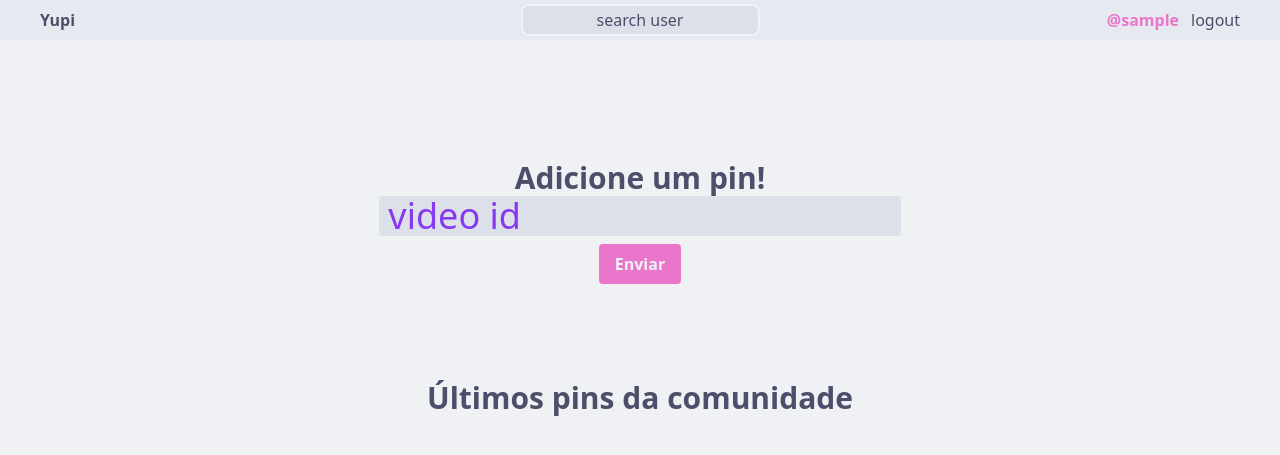
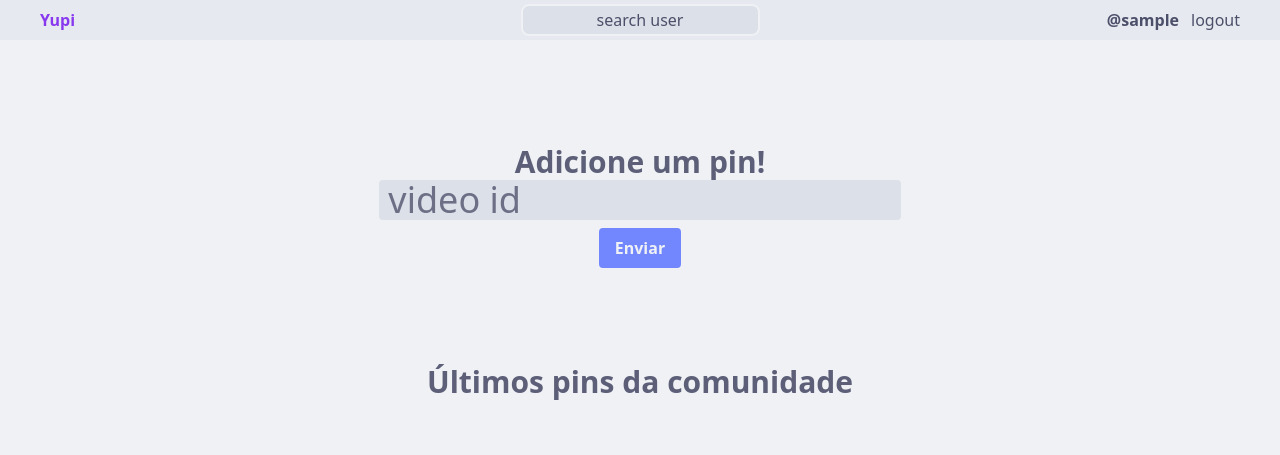
Before and after one commit to rommuloifrn/yupi, a Django app: page / in a window 1280 px wide. Shown: the top 455 px of the page. Run offline with Django 5.2, Linux system fonts and the light colour scheme; the visitor is signed in with stand-in values (Sample User, id 1); data that the repository does not hold is empty.

Commit message:
feat: changed some colors

```diff
--- a/core/static/core/tailwind_output.css
+++ b/core/static/core/tailwind_output.css
@@ -606,7 +606,7 @@ video {
   --tw-ring-shadow: var(--tw-ring-inset) 0 0 0 calc(3px + var(--tw-ring-offset-width)) var(--tw-ring-color);
   box-shadow: var(--tw-ring-offset-shadow), var(--tw-ring-shadow), var(--tw-shadow, 0 0 #0000);
   --tw-ring-opacity: 1;
-  --tw-ring-color: rgba(var(--ctp-pink), var(--tw-ring-opacity));
+  --tw-ring-color: rgba(var(--ctp-lavender), var(--tw-ring-opacity));
 }
 
 .static {
@@ -649,16 +649,8 @@ video {
   margin-top: 6rem;
 }
 
-.mt-40 {
-  margin-top: 10rem;
-}
-
 .block {
   display: block;
-}
-
-.inline {
-  display: inline;
 }
 
 .flex {
@@ -750,14 +742,14 @@ video {
   background-color: rgba(var(--ctp-crust), var(--tw-bg-opacity));
 }
 
+.bg-lavender {
+  --tw-bg-opacity: 1;
+  background-color: rgba(var(--ctp-lavender), var(--tw-bg-opacity));
+}
+
 .bg-mantle {
   --tw-bg-opacity: 1;
   background-color: rgba(var(--ctp-mantle), var(--tw-bg-opacity));
-}
-
-.bg-pink {
-  --tw-bg-opacity: 1;
-  background-color: rgba(var(--ctp-pink), var(--tw-bg-opacity));
 }
 
 .p-0 {
@@ -794,6 +786,10 @@ video {
 .py-2 {
   padding-top: 0.5rem;
   padding-bottom: 0.5rem;
+}
+
+.pt-36 {
+  padding-top: 9rem;
 }
 
 .text-left {
@@ -841,6 +837,11 @@ video {
   color: rgba(var(--ctp-base), var(--tw-text-opacity));
 }
 
+.text-blue {
+  --tw-text-opacity: 1;
+  color: rgba(var(--ctp-blue), var(--tw-text-opacity));
+}
+
 .text-mauve {
   --tw-text-opacity: 1;
   color: rgba(var(--ctp-mauve), var(--tw-text-opacity));
@@ -849,11 +850,6 @@ video {
 .text-overlay2 {
   --tw-text-opacity: 1;
   color: rgba(var(--ctp-overlay2), var(--tw-text-opacity));
-}
-
-.text-pink {
-  --tw-text-opacity: 1;
-  color: rgba(var(--ctp-pink), var(--tw-text-opacity));
 }
 
 .text-subtext1 {
@@ -866,14 +862,14 @@ video {
   color: rgba(var(--ctp-text), var(--tw-text-opacity));
 }
 
-.placeholder-mauve::-moz-placeholder {
+.placeholder-subtext0::-moz-placeholder {
   --tw-placeholder-opacity: 1;
-  color: rgba(var(--ctp-mauve), var(--tw-placeholder-opacity));
+  color: rgba(var(--ctp-subtext0), var(--tw-placeholder-opacity));
 }
 
-.placeholder-mauve::placeholder {
+.placeholder-subtext0::placeholder {
   --tw-placeholder-opacity: 1;
-  color: rgba(var(--ctp-mauve), var(--tw-placeholder-opacity));
+  color: rgba(var(--ctp-subtext0), var(--tw-placeholder-opacity));
 }
 
 .placeholder-text::-moz-placeholder {
@@ -929,12 +925,16 @@ video {
   }
 }
 
-.hover\:bg-mauve:hover {
+.hover\:bg-blue:hover {
   --tw-bg-opacity: 1;
-  background-color: rgba(var(--ctp-mauve), var(--tw-bg-opacity));
+  background-color: rgba(var(--ctp-blue), var(--tw-bg-opacity));
 }
 
 .hover\:text-mauve:hover {
   --tw-text-opacity: 1;
   color: rgba(var(--ctp-mauve), var(--tw-text-opacity));
 }
+
+.hover\:underline:hover {
+  text-decoration-line: underline;
+}
--- a/core/templates/core/auth/logout.html
+++ b/core/templates/core/auth/logout.html
@@ -1,2 +1,6 @@
+{% extends 'core/main.html' %}
+
+{% block content %}
 Até mais!
 <a href="{% url 'home' %}">Página inicial</a>
+{% endblock content %}
--- a/core/templates/core/auth/register.html
+++ b/core/templates/core/auth/register.html
@@ -1,5 +1,9 @@
+{% extends 'core/main.html' %}
+
+{% block content %}
 <form action="" method="post">
     {% csrf_token %}
     {{form}}
     <input type="submit" value="Register">
 </form>
+{% endblock content %}
--- a/core/templates/core/home.html
+++ b/core/templates/core/home.html
@@ -5,25 +5,27 @@
 
 {% block content %}
 
-<main class="m-auto w-7/12 mt-40 text-center">
+<main class="m-auto w-7/12 text-center">
 
     {% if request.user.is_authenticated %}
-    <span class="text-3xl font-semibold">Adicione um pin!</span>
+    <span class="text-3xl font-semibold text-subtext1">Adicione um pin!</span>
     <form class="mb-10" id="pin_hp_form" action="{% url 'create pin' %}" method="post">
         {% csrf_token %}
         <input class="
-            text-4xl rounded bg-crust placeholder-mauve text-mauve
+            text-4xl rounded bg-crust placeholder-subtext0 text-mauve
             simple-focus
         " placeholder=" video id" name="video_id" type="text"> <br>
         <input hidden name="home" value="home!">
 
 
-        <div onclick="parseUrlAndSubmit('pin_hp_form')" class=" w-min m-auto py-2 px-4 mt-2 rounded cursor-pointer bg-pink hover:bg-mauve transition text-base font-semibold"> Enviar </div>
+        <div onclick="parseUrlAndSubmit('pin_hp_form')" class="
+            w-min m-auto py-2 px-4 mt-2 rounded cursor-pointer bg-lavender hover:bg-blue transition text-base font-semibold
+        "> Enviar </div>
     </form>
     {% endif %}
 
     <div class="mt-24">
-        <h2 class="text-3xl font-semibold mb-3">Últimos pins da comunidade</h2>
+        <h2 class="text-3xl text-subtext1 font-semibold mb-3">Últimos pins da comunidade</h2>
 
         {% for pin in pins %}
         <div class="text-left flex m-1 mb-3 p-2 bg-mantle border border-crust">
@@ -33,7 +35,7 @@
             <div class="p-1">
                 <div class="font-semibold text-subtext1 text-sm">
                     <span hidden class="text-subtext1">&#40;{{pin.video.duration}}&#41</span>
-                    <span class="text-mauve">{{pin.video.title|truncatechars:35}}</span>
+                    <span class="text-blue">{{pin.video.title|truncatechars:35}}</span>
                      de CANAL - {{pin.video.duration}}
                 </div>
                 <div class="text-subtext1 text-sm">
--- a/core/templates/core/main.html
+++ b/core/templates/core/main.html
@@ -9,7 +9,7 @@
     <link rel="stylesheet" href="{% static 'core/tailwind_output.css' %}">
     {% endblock links %}
 </head>
-<body class="bg-base text-text dark:mocha">
+<body class="bg-base text-text dark:mocha pt-36">
     {% include 'core/topbar.html' %}
     {% block content %}{% endblock content %}
     {% include 'core/footer.html' %}
--- a/core/templates/core/topbar.html
+++ b/core/templates/core/topbar.html
@@ -1,5 +1,5 @@
 <div class="bg-mantle grid grid-cols-3 items-center py-1 px-10 fixed top-0 w-full">
-    <a class="font-extrabold w-min" href="{% url 'home' %}">Yupi</a>
+    <a class="font-extrabold w-min text-mauve" href="{% url 'home' %}">Yupi</a>
 
     <div>
         <form class="flex justify-center" action="{% url 'search user' %}" method="post">
@@ -20,9 +20,11 @@
 
 
 
-        <a class="text-pink font-bold mr-3" href="{% url 'profile' %}">
+        <a class="simple-btn font-bold mr-3" href="{% url 'profile' %}">
             @{{request.user}}
         </a>
+
+
         <form method="post" action="{% url 'logout' %}">
             {% csrf_token %}
             <input class="simple-btn" type="submit" value="logout">
--- a/tailwind/input.css
+++ b/tailwind/input.css
@@ -9,6 +9,6 @@
     }
 
     .simple-focus {
-        @apply focus:outline-none focus:ring focus:ring-pink;
+        @apply focus:outline-none focus:ring focus:ring-lavender;
     }
 }
```
